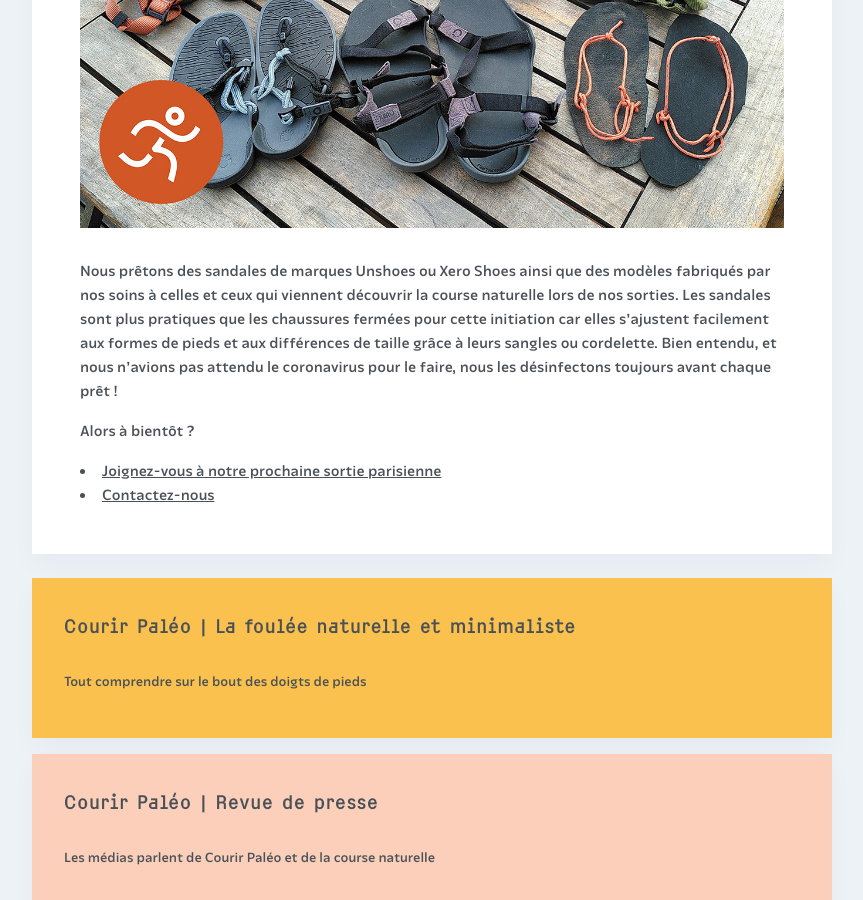
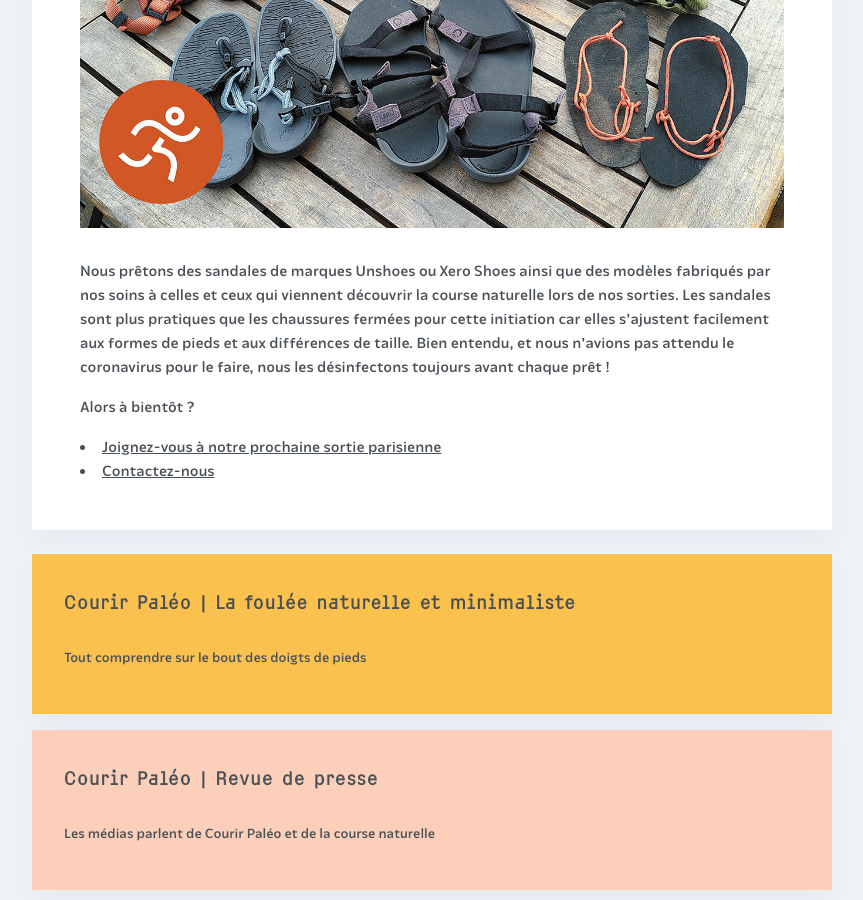
Before and after one commit to courirpaleo/courirpaleo.github.io, a Jekyll site: the page built from _pages-secondary/foulee-naturelle.md, in a window 1280 px wide and 900 px high, scrolled down 5549 px. Shown: the whole window, without its empty margins (208-1071 px from the left). Built offline with Jekyll 4.4.1, drawn with Linux system fonts in a browser that asks for light colours; some web fonts are replaced.

Commit message:
Update foulee-naturelle.md

```diff
--- a/_pages-secondary/foulee-naturelle.md
+++ b/_pages-secondary/foulee-naturelle.md
@@ -61,7 +61,7 @@ Aujourd'hui, de nombreuses marques de chaussures minimalistes proposent de très
 
 ![Courir Paleo](/assets/images/CourirPaleo_course_sorties_sandales_pret_1200px.jpg)
 
-Nous prêtons des sandales de marques Unshoes ou Xero Shoes ainsi que des modèles fabriqués par nos soins à celles et ceux qui viennent découvrir la course naturelle lors de nos sorties. Les sandales sont plus pratiques que les chaussures fermées pour cette initiation car elles s'ajustent facilement aux formes de pieds et aux différences de taille grâce à leurs sangles ou cordelette. Bien entendu, et nous n'avions pas attendu le coronavirus pour le faire, nous les désinfectons toujours avant chaque prêt&nbsp;!
+Nous prêtons des sandales de marques Unshoes ou Xero Shoes ainsi que des modèles fabriqués par nos soins à celles et ceux qui viennent découvrir la course naturelle lors de nos sorties. Les sandales sont plus pratiques que les chaussures fermées pour cette initiation car elles s'ajustent facilement aux formes de pieds et aux différences de taille. Bien entendu, et nous n'avions pas attendu le coronavirus pour le faire, nous les désinfectons toujours avant chaque prêt&nbsp;!
 
 Alors à bientôt&nbsp;?
 
```
